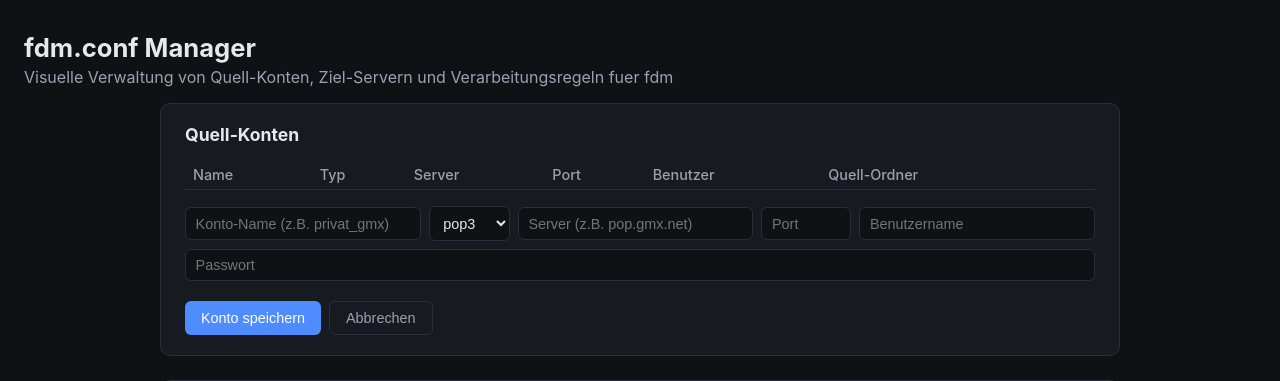
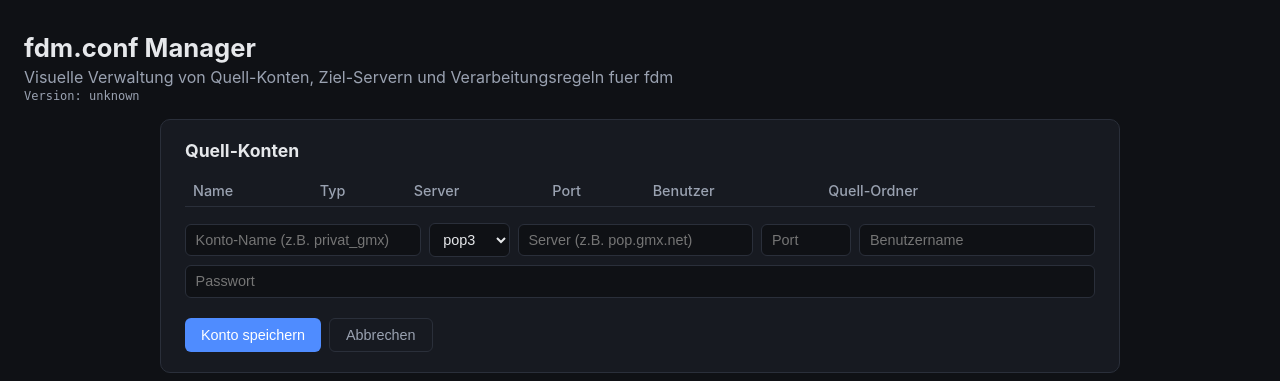
Before and after one commit to Sagestum/imap-manager, a Flask app: page / in a window 1280 px wide. Shown: the top 381 px of the page. Run offline with Flask 3, Linux system fonts and the light colour scheme; data that the repository does not hold is empty.

Commit message:
Print a version string at startup for both containers
Both fdm-runner and imap-manager now log a VERSION identifier as the
very first thing on startup, and the web UI shows it in the header
plus exposes it at /api/version. Motivated directly by not being able
to tell from the runner logs whether Portainer had actually rebuilt
and deployed the previous fix, or was still running a stale image.

VERSION is a single checked-in file at the repo root, bumped on every
deploy-relevant change. fdm-runner's build context moved from ./runner
to the repo root (with dockerfile: runner/Dockerfile) so its Dockerfile
can COPY that shared file instead of duplicating it.

Co-Authored-By: Claude Sonnet 5 <noreply@anthropic.com>

```diff
--- a/app.py
+++ b/app.py
@@ -18,6 +18,15 @@ from fdm_gen import generate_conf, validate_config
 BASE_DIR = Path(__file__).resolve().parent
 DATA_DIR = BASE_DIR / "data"
 DATA_FILE = DATA_DIR / "config.json"
+
+try:
+    VERSION = (BASE_DIR / "VERSION").read_text(encoding="utf-8").strip()
+except OSError:
+    VERSION = "unknown"
+
+# Laeuft auch unter gunicorn (kein "if __name__" noetig), damit sich beim
+# Deploy pruefen laesst, ob wirklich das neu gebaute Image aktiv ist.
+print(f"[imap-manager] Version: {VERSION}", flush=True)
 
 app = Flask(__name__)
 
@@ -151,6 +160,11 @@ def index():
 @app.route("/api/config", methods=["GET"])
 def get_config():
     return jsonify(load_config())
+
+
+@app.route("/api/version", methods=["GET"])
+def version():
+    return jsonify({"version": VERSION})
 
 
 # ---------- Accounts ----------
--- a/docker-compose.yml
+++ b/docker-compose.yml
@@ -24,7 +24,9 @@ services:
       - proxy
 
   fdm-runner:
-    build: ./runner
+    build:
+      context: .
+      dockerfile: runner/Dockerfile
     image: imap-manager-runner:latest
     container_name: fdm-runner
     restart: unless-stopped
--- a/static/app.js
+++ b/static/app.js
@@ -858,4 +858,8 @@ el("btn-load-history").addEventListener("click", async () => {
   }
 });
 
+api("/api/version")
+  .then((res) => { el("app-version").textContent = `Version: ${res.version}`; })
+  .catch(() => { /* Versionsanzeige ist rein informativ, kein Fehler-Toast noetig */ });
+
 loadAll();
--- a/static/style.css
+++ b/static/style.css
@@ -28,6 +28,7 @@ header {
 
 h1 { margin: 0 0 0.25rem; font-size: 1.6rem; }
 .subtitle { color: var(--text-dim); margin: 0; }
+.version { color: var(--text-dim); margin: 0.15rem 0 0; font-size: 0.75rem; font-family: monospace; }
 
 main {
   max-width: 960px;
--- a/templates/index.html
+++ b/templates/index.html
@@ -10,6 +10,7 @@
 <header>
   <h1>fdm.conf Manager</h1>
   <p class="subtitle">Visuelle Verwaltung von Quell-Konten, Ziel-Servern und Verarbeitungsregeln fuer fdm</p>
+  <p class="version" id="app-version"></p>
 </header>
 
 <main>
```
Also changed, not shown: 3 other files.
